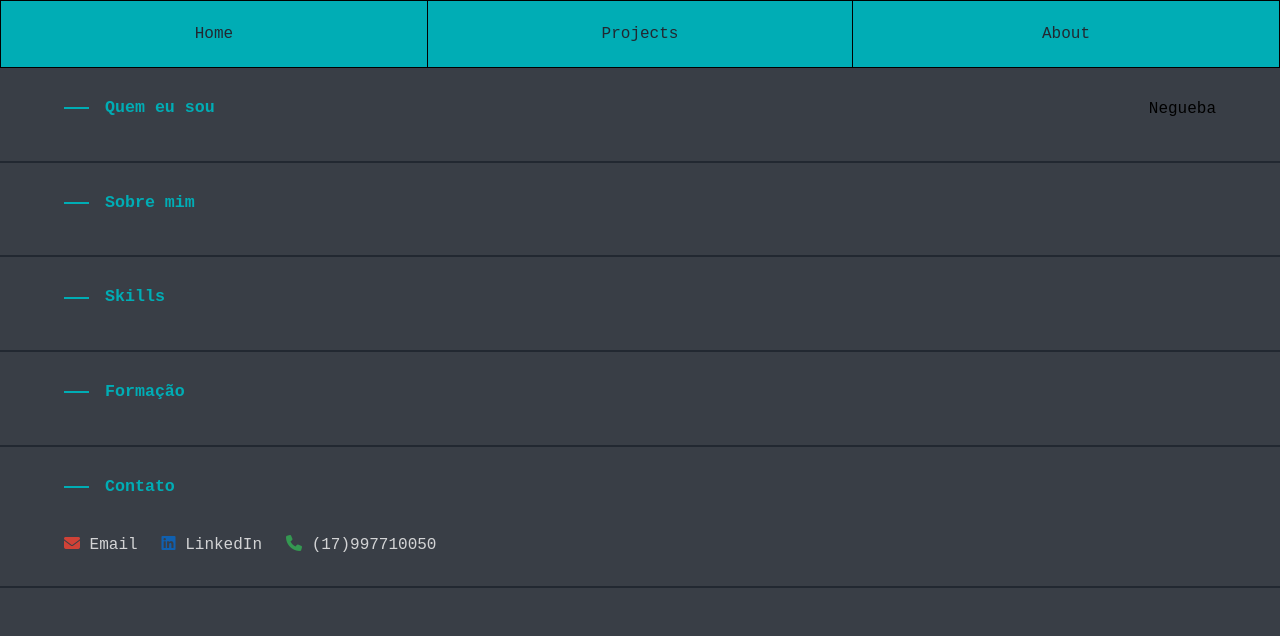
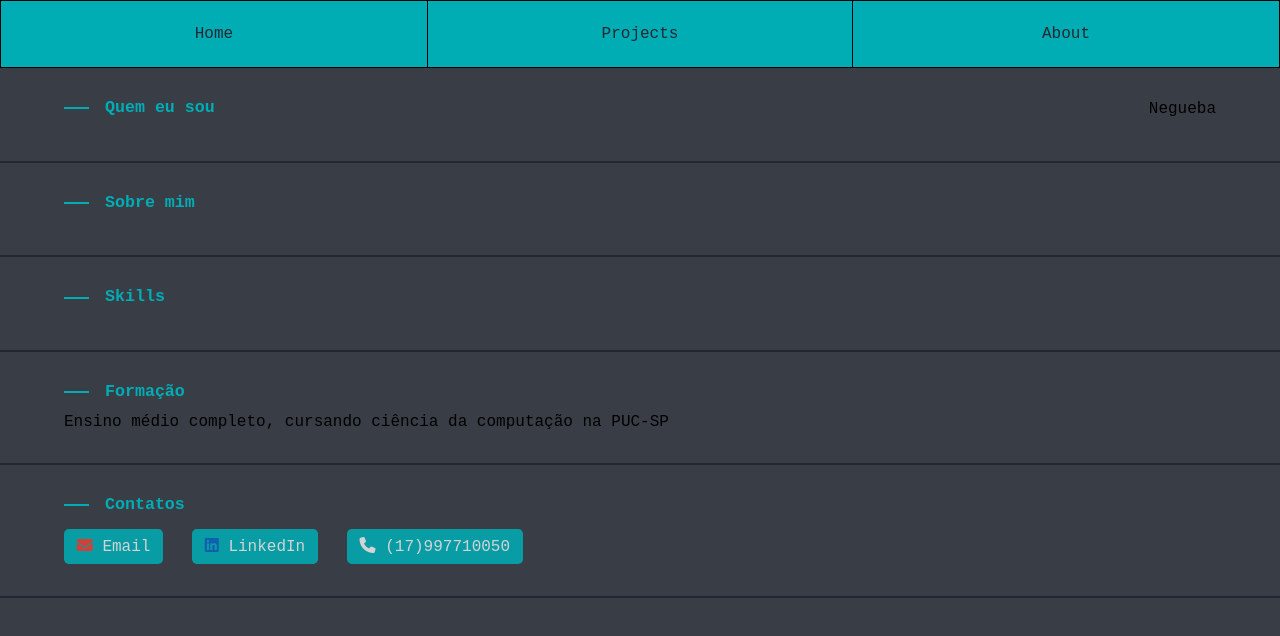
Before and after one commit to MateusMunhoz/portfolioOnline, a website: page about.html in a window 1280 px wide. Drawn offline with Linux system fonts and the light colour scheme.

Commit message:
Adiciona seção de contato com cópia de telefone e melhora layout da página About

```diff
--- a/about.html
+++ b/about.html
@@ -37,9 +37,10 @@
         </div>
         <div class="formacao">
             <h2>Formação</h2>
+            <p>Ensino médio completo, cursando ciência da computação na PUC-SP</p>
         </div>
         <div class="contato">
-            <h2>Contato</h2>
+            <h2>Contatos</h2>
             <ul class="listaContatos">
                 <li>
                     <a href="mailto:mateusimunhoz@hotmail.com"><i class="fa fa-envelope"></i> Email</a>
--- a/styleMain.css
+++ b/styleMain.css
@@ -330,12 +330,14 @@ a:visited {
 .listaContatos{
     display: flex;
     flex-direction: row;
+    gap: 1.8rem;
 }
 
 .listaContatos li{
+    display: flex;
+    align-items: center;
     list-style: none;
     justify-content: left;
-    padding: 1.5rem 1.5rem 0 0;
     color: #EEEEEE;
     opacity: 0.85;
 
@@ -346,16 +348,35 @@ a:visited {
     text-decoration: none;
     color: #EEEEEE;
     transition-duration: 0.7s;
+    border-radius: 0.3rem;
+    padding: 0.5rem 0.8rem;
+    background-color: #00ADB5;
+
 }
 
 .listaContatos li span:hover {
     color: #00ADB5;
     transition-duration: 0.7s;
     cursor: pointer;
+
 }
 
 .listaContatos li a:hover{
-    color: #00ADB5;
+    color: #EEEEEE;
+    background-color: #00000F;
+}
+
+.listaContatos li span{
+    border-radius: 0.3rem;
+    padding: 0.5rem 0.8rem;
+    background-color: #00ADB5;
+    transition-duration: 0.7s;
+}
+
+
+.listaContatos li span:hover{
+    color: #EEEEEE;
+    background-color: #00000F;
 }
 
 .listaContatos i.fa-linkedin{
@@ -363,7 +384,7 @@ a:visited {
 }
 
 .listaContatos i.fa-phone{
-    color: #34A853;
+    color: #EEEEEE;
 }
 
 .listaContatos .fa-envelope{
```
Also changed, not shown: README.md, 1 other file.
